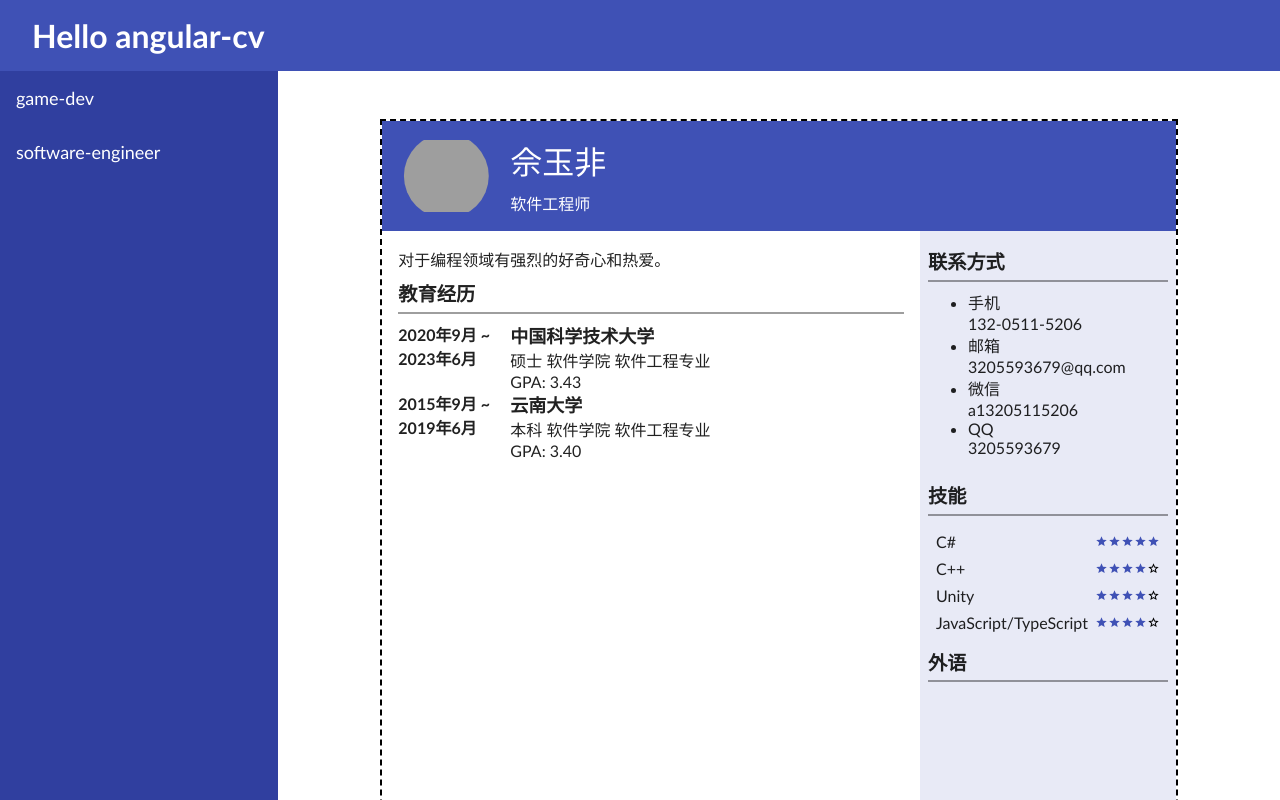
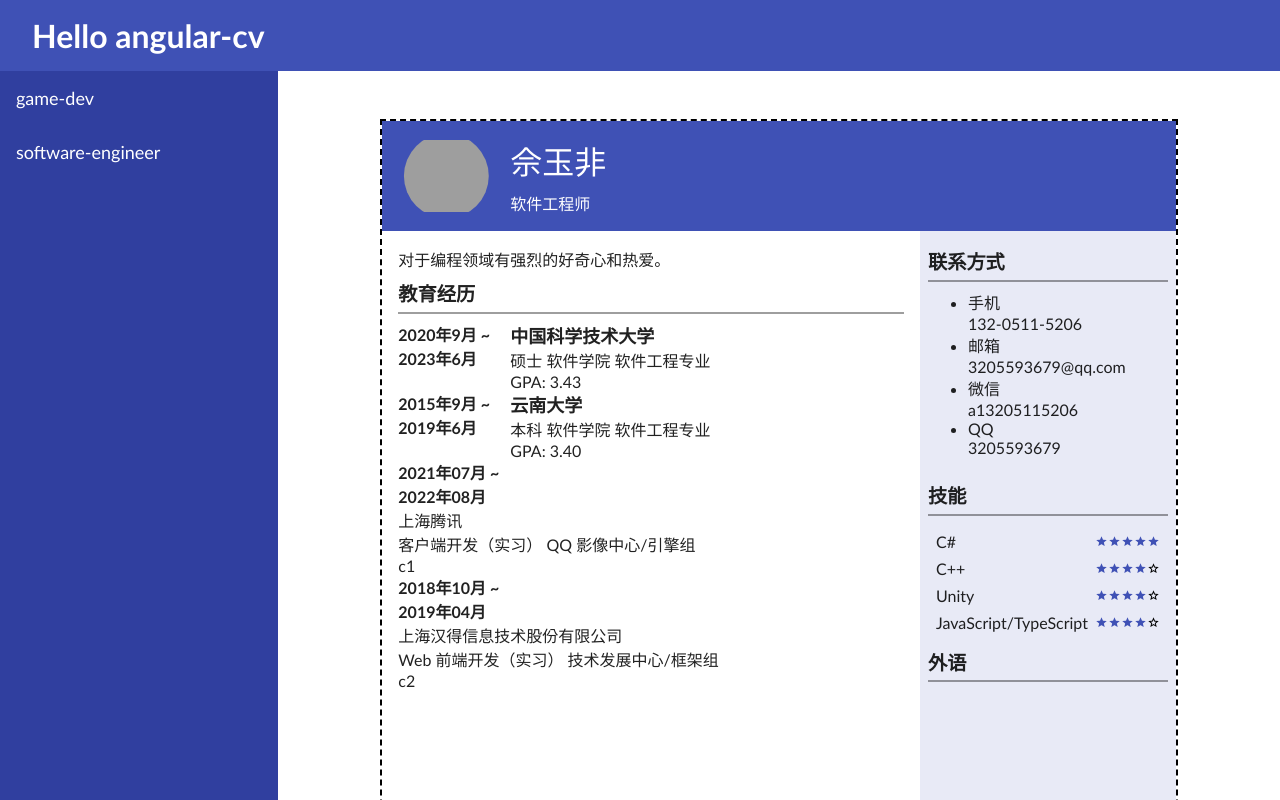
Before and after one commit to SnekTech/angular-cv, an Angular app: page /software-engineer in a window 1280 px wide. Shown: the top 800 px of the page. Built offline with nearby package versions, Linux system fonts and the light colour scheme; grey boxes are pictures that could not be loaded.

Commit message:
use template ref & ngTemplateOutlet to inject content in ngFor

```diff
--- /dev/null
+++ b/src/app/cv/cvData.service.ts
@@ -0,0 +1,11 @@
+import {Injectable} from "@angular/core";
+import {ExperienceInfo, syfExperiences} from "./experience/experience.interface";
+
+@Injectable({
+  providedIn: "root"
+})
+export class CvDataService {
+  getExperiences(): ExperienceInfo[] {
+    return syfExperiences;
+  }
+}
--- /dev/null
+++ b/src/app/cv/experience/experience-item.component.ts
@@ -0,0 +1,25 @@
+import {Component, Input, TemplateRef} from '@angular/core';
+import { CommonModule } from '@angular/common';
+import {DateRangeComponent} from "../date-range.component";
+import {ExperienceInfo} from "./experience.interface";
+
+@Component({
+  selector: 'app-experience-item',
+  standalone: true,
+  imports: [CommonModule, DateRangeComponent],
+  template: `
+      <div class="date-range">
+          <app-date-range [range]="info.dateRange"></app-date-range>
+      </div>
+      <div class="content">
+          <div>{{info.company}}</div>
+          <div>{{info.job}} {{info.department}}</div>
+          <ng-container [ngTemplateOutlet]="content"></ng-container>
+      </div>
+
+  `,
+})
+export class ExperienceItemComponent {
+  @Input() info!: ExperienceInfo;
+  @Input() content!: TemplateRef<any>;
+}
--- /dev/null
+++ b/src/app/cv/experience/experience.component.ts
@@ -0,0 +1,33 @@
+import {Component,} from '@angular/core';
+import {CommonModule} from '@angular/common';
+import {DateRangeComponent} from "../date-range.component";
+import {ExperienceInfo} from "./experience.interface";
+import {CvDataService} from "../cvData.service";
+import {ExperienceItemComponent} from "./experience-item.component";
+
+@Component({
+  selector: 'app-experience',
+  standalone: true,
+  imports: [CommonModule, DateRangeComponent, ExperienceItemComponent],
+  template: `
+    <div *ngFor="let content of [c1, c2]; let i = index;">
+      <app-experience-item [info]="experiences[i]" [content]="content"></app-experience-item>
+    </div>
+
+    <ng-template #c1>
+      c1
+    </ng-template>
+    <ng-template #c2>
+      c2
+    </ng-template>
+  `,
+  styles: [
+  ]
+})
+export class ExperienceComponent {
+  experiences: ExperienceInfo[];
+
+  constructor(private cvData: CvDataService) {
+    this.experiences = cvData.getExperiences();
+  }
+}
--- /dev/null
+++ b/src/app/cv/experience/experience.interface.ts
@@ -0,0 +1,30 @@
+import {DateRange} from "../date-range.component";
+
+export interface ExperienceInfo {
+  dateRange: DateRange,
+  company: string,
+  city?: '上海' | string;
+  job: string,
+  department: string,
+}
+
+const tencent = {
+  dateRange: {
+    from: '2021年07月',
+    to: '2022年08月'
+  },
+  company: '上海腾讯',
+  job: '客户端开发（实习）',
+  department: 'QQ 影像中心/引擎组',
+};
+const handChina = {
+  dateRange: {
+    from: '2018年10月',
+    to: '2019年04月'
+  },
+  company: '上海汉得信息技术股份有限公司',
+  job: 'Web 前端开发（实习）',
+  department: '技术发展中心/框架组',
+};
+
+export const syfExperiences = [tencent, handChina];
--- a/src/app/cv/software-engineer/software-engineer.component.html
+++ b/src/app/cv/software-engineer/software-engineer.component.html
@@ -12,7 +12,7 @@
       对于编程领域有强烈的好奇心和热爱。
     </div>
     <app-education></app-education>
-    <div class="experience"></div>
+    <app-experience></app-experience>
     <div class="projects"></div>
   </div>
   <div class="sidebar">
--- a/src/app/cv/software-engineer/software-engineer.component.ts
+++ b/src/app/cv/software-engineer/software-engineer.component.ts
@@ -4,6 +4,7 @@ import {TitleUnderlinedComponent} from "../title-underlined/title-underlined.com
 import {ContactComponent} from "../contact/contact.component";
 import {SkillsComponent} from "../skills/skills.component";
 import {EducationComponent} from "../education/education.component";
+import {ExperienceComponent} from "../experience/experience.component";
 
 @Component({
   selector: 'app-software-engineer',
@@ -14,6 +15,7 @@ import {EducationComponent} from "../education/education.component";
         ContactComponent,
         SkillsComponent,
         EducationComponent,
+        ExperienceComponent,
     ],
   templateUrl: './software-engineer.component.html',
   styleUrls: ['./software-engineer.component.scss']
```
Lines whose indentation alone changed are shown as unchanged.
